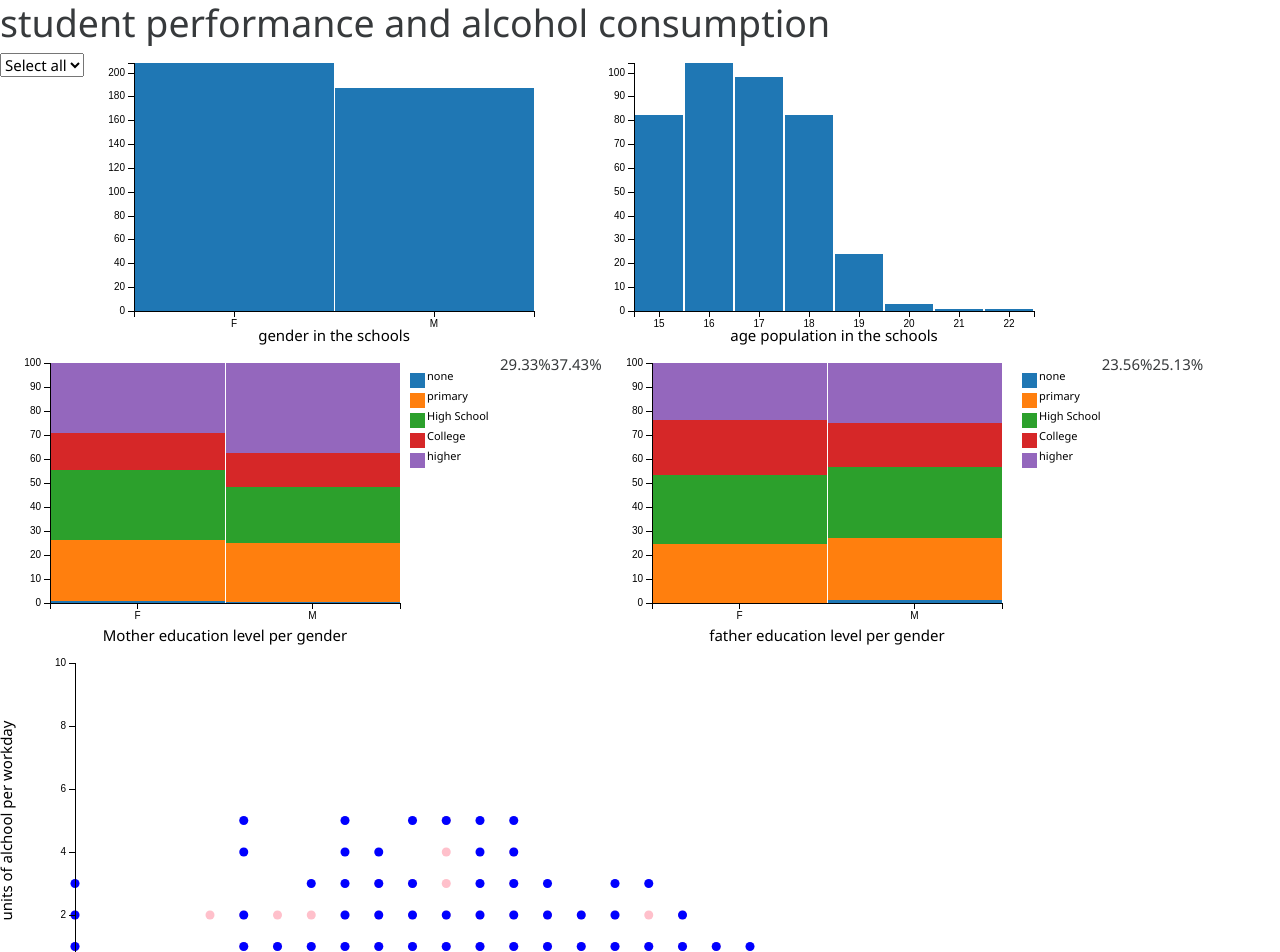
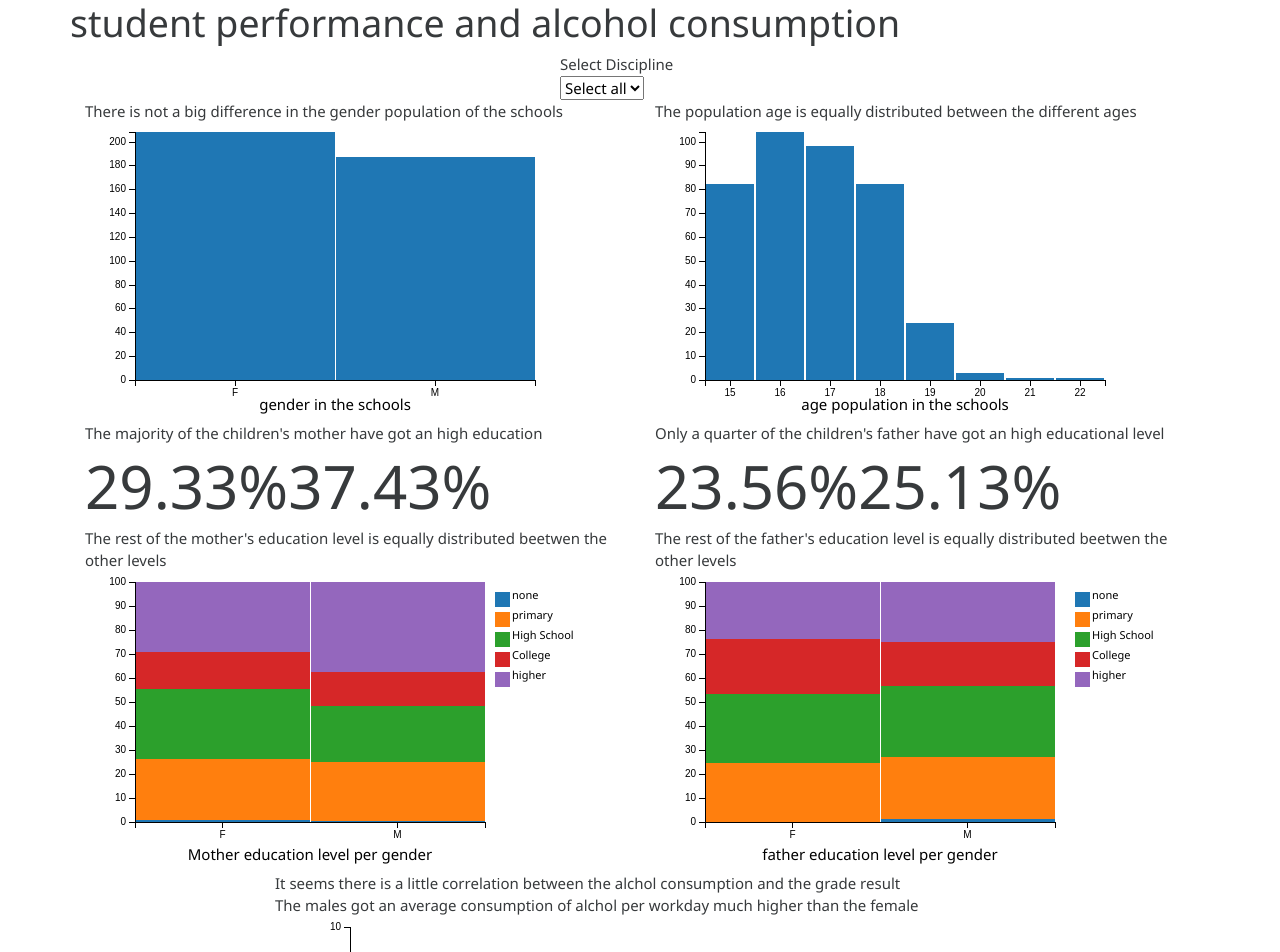
Before and after one commit to Baal89/second-milestone-project, a plain HTML site: page index.html in a window 1280 px wide. Shown: the top 952 px of the page. Drawn offline with Linux system fonts and the light colour scheme.

Commit message:
created the layout of the page

```diff
--- a/index.html
+++ b/index.html
@@ -1,13 +1,15 @@
 <!DOCTYPE html>
 <html>
+
 <head>
     <meta charset="UTF-8">
     <meta name="viewport" content="width=device-width, initial-scale=1.0">
-        <meta http-equiv="X-UA-Compatible" content"ie=edge">
+    <meta http-equiv="X-UA-Compatible" content "ie=edge">
     <title> dashboard </title>
 
     <link rel="stylesheet" href="static/css/bootstrap.min.css" type="text/css" />
     <link rel="stylesheet" href="static/css/dc.min.css" type="text/css" />
+    <link rel="stylesheet" href="static/css/style.css" type="text/css" />
 
     <script type="text/javascript" src="static/js/d3.min.js"></script>
     <script type="text/javascript" src="static/js/crossfilter.min.js"></script>
@@ -18,30 +20,74 @@
 </head>
 
 <body>
+    <div class="container">
+
+        <div class="row">
+            <h1> student performance and alcohol consumption </h1>
+        </div>
+
+        <div class="row">
+            <div class="col-md offset-md-5">Select Discipline</div>
+        </div>
+        <div class="row">
+            <div class="col-md offset-md-5" id="discipline-selector"></div>
+        </div>
+
+        <div class="row">
+            <div class="col-md-6">There is not a big difference in the gender population of the schools</div>
+            <div class="col-md-6">The population age is equally distributed between the different ages</div>
+        </div>
+        <div class="row">
+            <div class="col-md-6" id="sex-distribution"></div>
+            <div class="col-md-6" id="age-distribution"></div>
+        </div>
 
 
-        <h1> student performance and alcohol consumption </h1>
+        <div class="row">
+            <div class="col-md-6">The majority of the children's mother have got an high education </div>
+            <div class="col-md-6">Only a quarter of the children's father have got an high educational level</div>
+        </div>
+        <div class="row">
+            <div class="col-md-6">
+                <div class="number-box" id="percentage-of-female-mother-higher-education"></div>
+                <div class="number-box" id="percentage-of-male-mother-higher-education"></div>
+            </div>
+            <div class="col-md-6">
+                <div class="number-box" id="percentage-of-female-father-higher-education"></div>
+                <div class="number-box" id="percentage-of-male-father-higher-education"></div>
+            </div>
+        </div>
 
-        <div id="discipline-selector"></div>
+        <div class="row">
+            <div class="col-md-6">The rest of the mother's education level is equally distributed beetwen the other levels</div>
+            <div class="col-md-6">The rest of the father's education level is equally distributed beetwen the other levels</div>
+        </div>
+        <div class="row">
+            <div class="col-md-6" id="mother-education"></div>
+            <div class="col-md-6" id="father-education"></div>
+        </div>
 
-        <div id="sex-distribution"></div>
+        <div class="row">
+            <div class="col-md offset-md-2">It seems there is a little correlation between the alchol consumption and the grade result</div>
+        </div>
+        <div class="row">
+            <div class="col-md offset-md-2">The males got an average consumption of alchol per workday much higher than the female</div>
+        </div>
+        <div class="row">
+            <div class="col-md offset-md-2" id="workday-alcohol-graduation"></div>
+        </div>
 
-        <div id="age-distribution"></div>
+        <div class="row">
+            <div class="col-md offset-md-2">The male performance are slighty higher than the female</div>
+        </div>
+        <div class="row">
+            <div class="col-md offset-md-2">It seems that the parental education level got an higher impact on the result than the alchol consumption</div>
+        </div>
+        <div class="row">
+            <div class="col-md offset-md-2" id="student-performance"></div>
+        </div>
 
-        <div id="mother-education"></div>
+    </div>
+</body>
 
-        <div id="percentage-of-female-mother-higher-education"></div>
-        <div id="percentage-of-male-mother-higher-education"></div>
-
-        <div id="father-education"></div>
-
-        <div id="percentage-of-female-father-higher-education"></div>
-        <div id="percentage-of-male-father-higher-education"></div>
-
-        <div id="workday-alcohol-graduation"></div>
-
-        <div id="student-performance"></div>
-
-
-    </body>
 </html>
--- /dev/null
+++ b/static/css/style.css
@@ -0,0 +1,5 @@
+.number-box {
+    font-size: 60px;
+    text-align: center;
+    line-height: normal;
+}
--- a/static/js/graph.js
+++ b/static/js/graph.js
@@ -326,8 +326,8 @@ function show_student_performance(ndx) {
     var malePerformance = schoolPerformance(dim, "M");
 
     dc.barChart("#student-performance")
-        .width(700)
-        .height(300)
+        .width(800)
+        .height(400)
         .dimension(dim)
         .group(femalePerformance, "female")
         .stack(malePerformance, "male")
@@ -342,6 +342,6 @@ function show_student_performance(ndx) {
         .x(d3.scale.ordinal())
         .xUnits(dc.units.ordinal)
         .xAxisLabel("final grade math results")
-        .legend(dc.legend().x(620).y(20).itemHeight(15).gap(5))
+        .legend(dc.legend().x(720).y(20).itemHeight(15).gap(5))
         .margins({ top: 10, right: 100, bottom: 50, left: 30 });
 }
```
Also changed, not shown: .c9/metadata/environment/index.html, .c9/metadata/environment/static/css/bootstrap.min.css, .c9/metadata/environment/static/css/style.css (added), .c9/metadata/environment/static/js/graph.js, static/css/bootstrap.min.css, 1 other file. Lines whose indentation alone changed are shown as unchanged.
